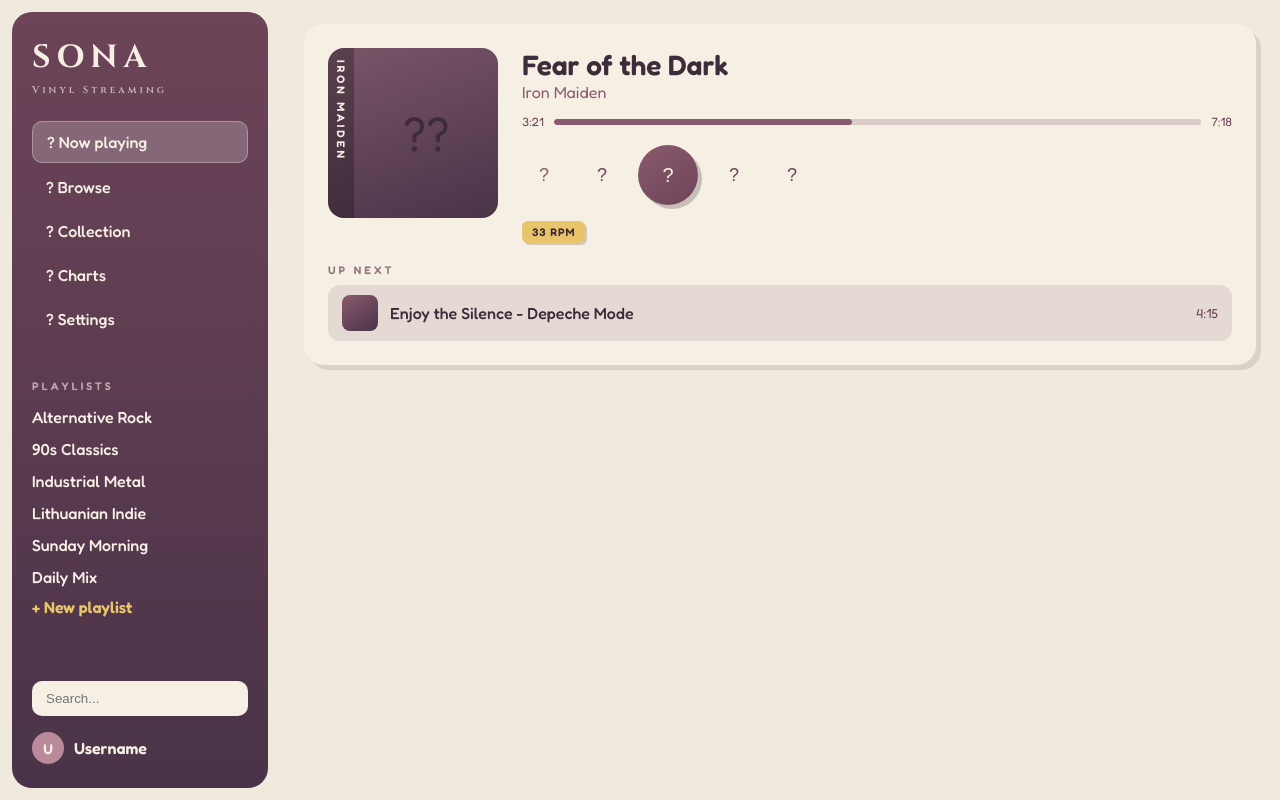
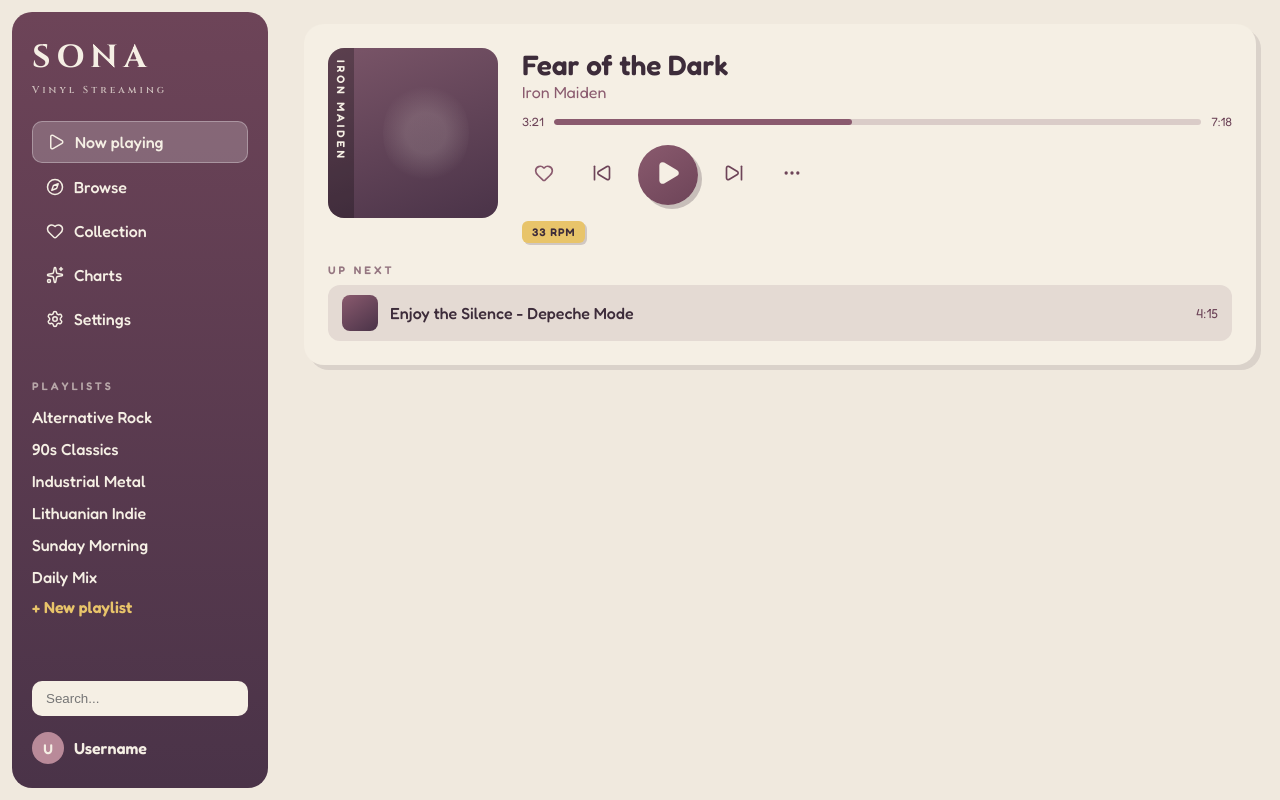
Before and after one commit to Geek-Harold/Music-Player, a React (Vite) app: page / in a window 1280 px wide. Built offline with nearby package versions, Linux system fonts and the light colour scheme.

Commit message:
Replace emoji placeholders with lucide-react icons, fix encoding

```diff
--- a/package.json
+++ b/package.json
@@ -10,6 +10,7 @@
     "preview": "vite preview"
   },
   "dependencies": {
+    "lucide-react": "^1.51.0",
     "react": "^19.2.8",
     "react-dom": "^19.2.8"
   },
--- a/src/components/NowPlaying.css
+++ b/src/components/NowPlaying.css
@@ -167,3 +167,11 @@
   font-size: 13px;
   color: var(--mauve-dark);
 }
+
+.art-image::after {
+  content: "";
+  width: 60%;
+  height: 60%;
+  border-radius: 50%;
+  background: radial-gradient(circle, rgba(245,239,228,0.15) 30%, transparent 70%);
+}
--- a/src/components/NowPlaying.jsx
+++ b/src/components/NowPlaying.jsx
@@ -1,5 +1,6 @@
 import "./NowPlaying.css";
 import { currentTrack, upNext } from "../data/tracks";
+import { Heart, SkipBack, Play, SkipForward, Ellipsis } from "lucide-react";
 
 export default function NowPlaying() {
   return (
@@ -7,7 +8,7 @@
       <div className="np-main">
         <div className="album-art">
           <span className="art-spine">IRON MAIDEN</span>
-          <div className="art-image">??</div>
+          <div className="art-image" />
         </div>
 
         <div className="np-info">
@@ -23,11 +24,11 @@
           </div>
 
           <div className="np-controls">
-            <button className="ctrl-btn like">?</button>
-            <button className="ctrl-btn">?</button>
-            <button className="play-btn">?</button>
-            <button className="ctrl-btn">?</button>
-            <button className="ctrl-btn">?</button>
+            <button className="ctrl-btn like"><Heart size={20} /></button>
+            <button className="ctrl-btn"><SkipBack size={20} /></button>
+            <button className="play-btn"><Play size={26} fill="currentColor" /></button>
+            <button className="ctrl-btn"><SkipForward size={20} /></button>
+            <button className="ctrl-btn"><Ellipsis size={20} /></button>
           </div>
 
           <span className="rpm-badge">{currentTrack.rpm}</span>
--- a/src/components/Sidebar.css
+++ b/src/components/Sidebar.css
@@ -90,3 +90,9 @@
   justify-content: center;
   font-size: 14px;
 }
+
+.nav-item {
+  display: flex;
+  align-items: center;
+  gap: 10px;
+}
--- a/src/components/Sidebar.jsx
+++ b/src/components/Sidebar.jsx
@@ -1,4 +1,5 @@
 import "./Sidebar.css";
+import { Play, Compass, Heart, Sparkles, Settings } from "lucide-react";
 
 const playlists = [
   "Alternative Rock",
@@ -9,6 +10,14 @@
   "Daily Mix",
 ];
 
+const navItems = [
+  { icon: Play, label: "Now playing", active: true },
+  { icon: Compass, label: "Browse" },
+  { icon: Heart, label: "Collection" },
+  { icon: Sparkles, label: "Charts" },
+  { icon: Settings, label: "Settings" },
+];
+
 export default function Sidebar() {
   return (
     <aside className="sidebar">
@@ -17,11 +26,12 @@
       </h1>
 
       <nav>
-        <a className="nav-item active">? Now playing</a>
-        <a className="nav-item">? Browse</a>
-        <a className="nav-item">? Collection</a>
-        <a className="nav-item">? Charts</a>
-        <a className="nav-item">? Settings</a>
+        {navItems.map(({ icon: Icon, label, active }) => (
+          <a key={label} className={`nav-item ${active ? "active" : ""}`}>
+            <Icon size={18} />
+            {label}
+          </a>
+        ))}
       </nav>
 
       <h2 className="section-title">Playlists</h2>
```
Also changed, not shown: 1 other file (tests, documents, lock files or other folders).
